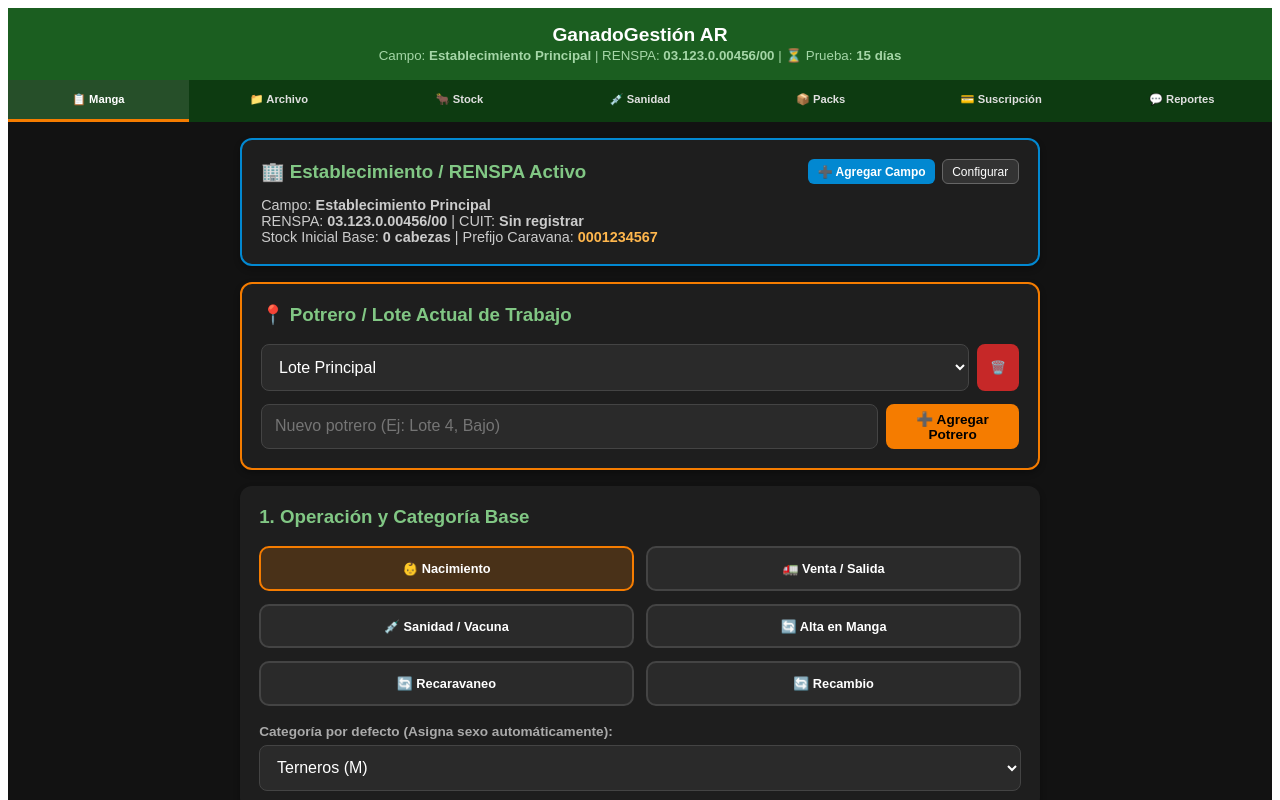
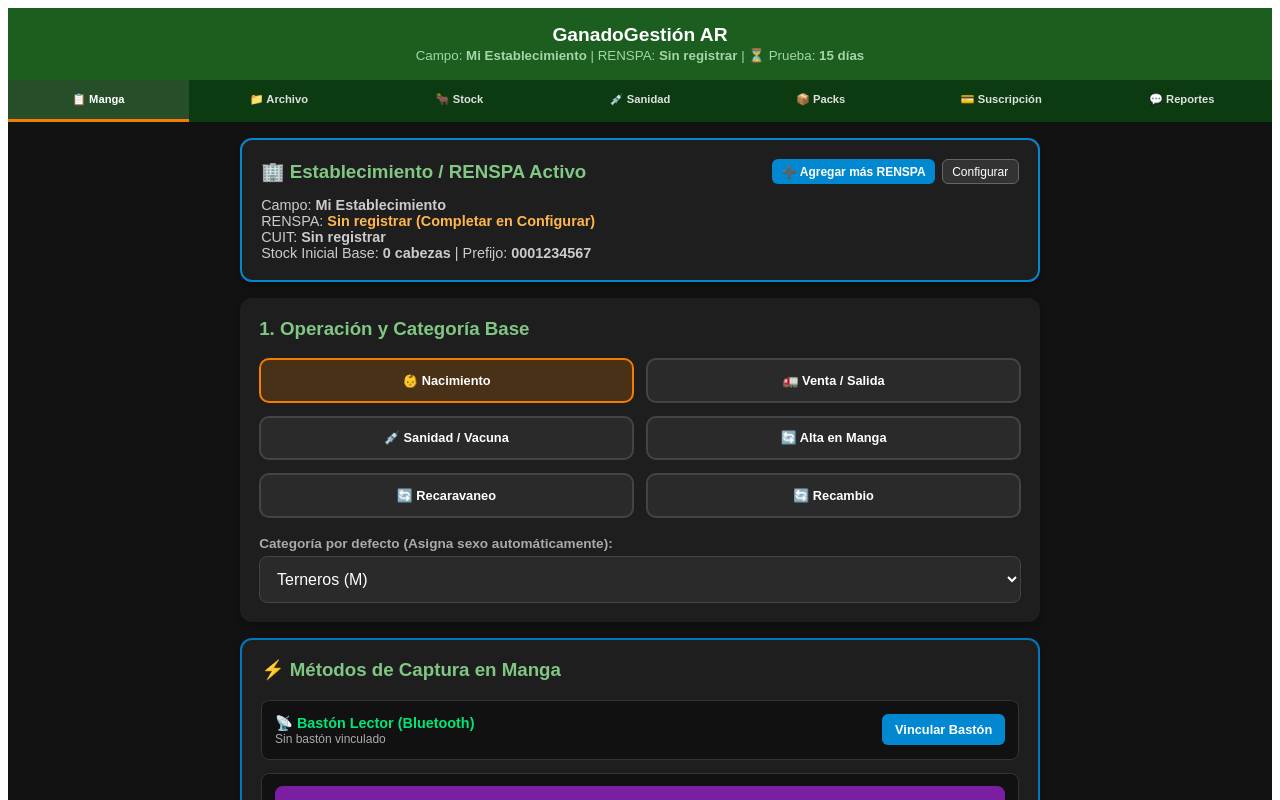
Before and after one commit to ruizmalvina21-rgb/GANADERIA360, a React (Create React App) app: page / in a window 1280 px wide. Shown: the top 800 px of the page. Built offline with nearby package versions, Linux system fonts and the light colour scheme.

Commit message:
Update App.js

```diff
--- a/src/App.js
+++ b/src/App.js
@@ -35,19 +35,18 @@ export default function App() {
     return '';
   };
 
-  // MULTIPLES ESTABLECIMIENTOS / RENSPAS (OFFLINE-FIRST)
+  // MULTIPLES ESTABLECIMIENTOS / RENSPAS (SIN PREFIJOS OBLIGATORIOS)
   const [establecimientos, setEstablecimientos] = useState(() => {
-    const saved = localStorage.getItem('ganado_establecimientos_v2');
+    const saved = localStorage.getItem('ganado_establecimientos_v3');
     if (saved) return JSON.parse(saved);
     return [
       {
         id: 1,
-        nombre: 'Establecimiento Principal',
+        nombre: 'Mi Establecimiento',
         cuit: '',
-        renspa: '03.123.0.00456/00',
+        renspa: '',
         stockInicial: 0,
-        prefijo: '0001234567',
-        potreros: ['Lote Principal', 'Potrero Bajo', 'Monte']
+        prefijo: '0001234567'
       }
     ];
   });
@@ -65,7 +64,6 @@ export default function App() {
   const [tempRenspa, setTempRenspa] = useState(establecimientoActual.renspa);
   const [tempStockInicial, setTempStockInicial] = useState(establecimientoActual.stockInicial);
   const [tempPrefijo, setTempPrefijo] = useState(establecimientoActual.prefijo);
-  const [nuevoPotreroInput, setNuevoPotreroInput] = useState('');
 
   useEffect(() => {
     setTempNombre(establecimientoActual.nombre);
@@ -81,8 +79,8 @@ export default function App() {
         return {
           ...est,
           nombre: tempNombre.trim() || 'Establecimiento Sin Nombre',
-          cuit: tempCuit.trim() || 'Sin CUIT',
-          renspa: tempRenspa.trim() || 'Sin RENSPA',
+          cuit: tempCuit.trim(),
+          renspa: tempRenspa.trim(),
           stockInicial: parseInt(tempStockInicial) || 0,
           prefijo: tempPrefijo.trim() || '0000000000'
         };
@@ -90,15 +88,15 @@ export default function App() {
       return est;
     });
     setEstablecimientos(actualizados);
-    localStorage.setItem('ganado_establecimientos_v2', JSON.stringify(actualizados));
+    localStorage.setItem('ganado_establecimientos_v3', JSON.stringify(actualizados));
     setEditandoEstablecimiento(false);
-    alert('✅ Datos del establecimiento actualizados correctamente.');
+    alert('✅ Datos del RENSPA / Establecimiento guardados correctamente.');
   };
 
-  const agregarNuevoEstablecimiento = () => {
-    let nombreNuevo = prompt('Ingrese el nombre del nuevo establecimiento / campo:');
+  const agregarNuevoRenspaEstablecimiento = () => {
+    let nombreNuevo = prompt('Ingrese el nombre del nuevo Establecimiento / Campo:');
     if (!nombreNuevo) return;
-    let renspaNuevo = prompt('Ingrese el RENSPA del establecimiento (Ej: 03.xxx...):') || 'Sin RENSPA';
+    let renspaNuevo = prompt('Ingrese el número de RENSPA (Ej: 03.xxx... o déjelo para completar después):') || '';
 
     let nuevoEst = {
       id: Date.now(),
@@ -106,16 +104,15 @@ export default function App() {
       cuit: '',
       renspa: renspaNuevo.trim(),
       stockInicial: 0,
-      prefijo: '0001234567',
-      potreros: ['Lote Principal']
+      prefijo: '0001234567'
     };
 
     let actualizados = [...establecimientos, nuevoEst];
     setEstablecimientos(actualizados);
-    localStorage.setItem('ganado_establecimientos_v2', JSON.stringify(actualizados));
+    localStorage.setItem('ganado_establecimientos_v3', JSON.stringify(actualizados));
     setEstacionActivaId(nuevoEst.id);
     localStorage.setItem('ganado_estacion_activa_id', nuevoEst.id);
-    alert(`📁 Establecimiento "${nombreNuevo}" creado y seleccionado.`);
+    alert(`📁 Nuevo RENSPA "${nombreNuevo}" agregado y seleccionado.`);
   };
 
   const seleccionarEstablecimiento = (id) => {
@@ -123,50 +120,7 @@ export default function App() {
     localStorage.setItem('ganado_estacion_activa_id', id);
   };
 
-  const agregarPotreroAlEstablecimiento = () => {
-    if (!nuevoPotreroInput.trim()) return;
-    let potreroLimpio = nuevoPotreroInput.trim();
-    if (establecimientoActual.potreros.includes(potreroLimpio)) {
-      alert('Ese potrero ya existe.');
-      return;
-    }
-    let actualizados = establecimientos.map(est => {
-      if (est.id === establecimientoActual.id) {
-        return { ...est, potreros: [...est.potreros, potreroLimpio] };
-      }
-      return est;
-    });
-    setEstablecimientos(actualizados);
-    localStorage.setItem('ganado_establecimientos_v2', JSON.stringify(actualizados));
-    setNuevoPotreroInput('');
-  };
-
-  const eliminarPotreroDelEstablecimiento = (potreroARemover) => {
-    if (establecimientoActual.potreros.length <= 1) {
-      alert('Debe mantener al menos un potrero.');
-      return;
-    }
-    let actualizados = establecimientos.map(est => {
-      if (est.id === establecimientoActual.id) {
-        return { ...est, potreros: est.potreros.filter(p => p !== potreroARemover) };
-      }
-      return est;
-    });
-    setEstablecimientos(actualizados);
-    localStorage.setItem('ganado_establecimientos_v2', JSON.stringify(actualizados));
-    if (potreroActual === potreroARemover) {
-      setPotreroActual(actualizados.find(e => e.id === establecimientoActual.id).potreros[0]);
-    }
-  };
-
-  const [potreroActual, setPotreroActual] = useState(establecimientoActual.potreros[0] || 'Lote Principal');
-
-  useEffect(() => {
-    if (establecimientoActual && !establecimientoActual.potreros.includes(potreroActual)) {
-      setPotreroActual(establecimientoActual.potreros[0] || 'General');
-    }
-  }, [estacionActivaId]);
-
+  const [potreroActual, setPotreroActual] = useState('Lote Principal');
   const [operacionActual, setOperacionActual] = useState('Nacimiento');
   const [categoriaGlobal, setCategoriaGlobal] = useState('Terneros');
 
@@ -174,29 +128,29 @@ export default function App() {
     return ['Terneras', 'Vaquillonas', 'Vacas'].includes(cat) ? 'H' : 'M';
   };
 
-  const claveReg = `ganado_registros_${establecimientoActual.renspa.replace(/[^a-zA-Z0-9]/g, '_')}`;
+  const claveReg = `ganado_registros_${(establecimientoActual.renspa || establecimientoActual.nombre).replace(/[^a-zA-Z0-9]/g, '_')}`;
   const [registrosDiarios, setRegistrosDiarios] = useState(() => {
     const saved = localStorage.getItem(claveReg);
     return saved ? JSON.parse(saved) : [];
   });
 
-  const claveHist = `ganado_historico_${establecimientoActual.renspa.replace(/[^a-zA-Z0-9]/g, '_')}`;
+  const claveHist = `ganado_historico_${(establecimientoActual.renspa || establecimientoActual.nombre).replace(/[^a-zA-Z0-9]/g, '_')}`;
   const [archivoHistorico, setArchivoHistorico] = useState(() => {
     const saved = localStorage.getItem(claveHist);
     return saved ? JSON.parse(saved) : [];
   });
 
   useEffect(() => {
-    const cReg = `ganado_registros_${establecimientoActual.renspa.replace(/[^a-zA-Z0-9]/g, '_')}`;
-    const cHist = `ganado_historico_${establecimientoActual.renspa.replace(/[^a-zA-Z0-9]/g, '_')}`;
+    const idKey = (establecimientoActual.renspa || establecimientoActual.nombre).replace(/[^a-zA-Z0-9]/g, '_');
+    const cReg = `ganado_registros_${idKey}`;
+    const cHist = `ganado_historico_${idKey}`;
     const regSaved = localStorage.getItem(cReg);
     const histSaved = localStorage.getItem(cHist);
     setRegistrosDiarios(regSaved ? JSON.parse(regSaved) : []);
     setArchivoHistorico(histSaved ? JSON.parse(histSaved) : []);
-  }, [estacionActivaId, establecimientoActual.renspa]);
+  }, [estacionActivaId, establecimientoActual]);
 
   const [filtroOperacionHistorial, setFiltroOperacionHistorial] = useState('TODAS');
-  const [filtroPotreroHistorial, setFiltroPotreroHistorial] = useState('TODOS');
   const [loteTemporal, setLoteTemporal] = useState([]);
 
   const [packsComprados, setPacksComprados] = useState(() => {
@@ -249,7 +203,7 @@ export default function App() {
 
     let mensajePedido = `*📦 SOLICITUD DE PACK DE CARAVANAS*\n`;
     mensajePedido += `Establecimiento: ${establecimientoActual.nombre}\n`;
-    mensajePedido += `RENSPA: ${establecimientoActual.renspa}\n`;
+    mensajePedido += `RENSPA: ${establecimientoActual.renspa || 'Sin especificar'}\n`;
     mensajePedido += `Cantidad solicitada: ${cantidadPackSeleccionada} unidades\n\n`;
     mensajePedido += `🏦 *DATOS PARA EL PAGO:*\nAlias: ${aliasBco}\nCVU: ${cvuBco}`;
 
@@ -260,7 +214,7 @@ export default function App() {
     let precioSeleccionado = obtenerPrecioPlan(planSuscripcionSeleccionado);
     let mensajeSuscripcion = `*💳 SOLICITUD DE SUSCRIPCIÓN (${planSuscripcionSeleccionado.toUpperCase()})*\n`;
     mensajeSuscripcion += `Establecimiento: ${establecimientoActual.nombre}\n`;
-    mensajeSuscripcion += `RENSPA: ${establecimientoActual.renspa}\n\n`;
+    mensajeSuscripcion += `RENSPA: ${establecimientoActual.renspa || 'Sin especificar'}\n\n`;
     mensajeSuscripcion += `Deseo activar el plan *${planSuscripcionSeleccionado}* (${precioSeleccionado}) de ${NOMBRE_APLICACION}.\n`;
     mensajeSuscripcion += `🏦 *DATOS DE TRANSFERENCIA:* \nAlias: ${aliasBco}\nCVU: ${cvuBco}`;
 
@@ -287,7 +241,7 @@ export default function App() {
       tipo: tipoVacuna,
       lote: loteVacuna,
       establecimiento: establecimientoActual.nombre,
-      potrero: potreroActual,
+      renspa: establecimientoActual.renspa || 'Sin RENSPA',
       fecha: new Date().toLocaleDateString(),
       esBrucelosis: tipoVacuna.includes('Brucelosis')
     };
@@ -592,7 +546,7 @@ export default function App() {
 
   const generarTextoResumen = () => {
     let texto = `*REPORTE INSTITUCIONAL DE HACIENDA*\n`;
-    texto += `Establecimiento: ${establecimientoActual.nombre} | RENSPA: ${establecimientoActual.renspa} | Fecha: ${new Date().toLocaleDateString()}\n`;
+    texto += `Establecimiento: ${establecimientoActual.nombre} | RENSPA: ${establecimientoActual.renspa || 'Sin registrar'} | Fecha: ${new Date().toLocaleDateString()}\n`;
     texto += `Stock Actual: ${stockActualCabezas} cabezas | Identificados: ${animalesIdentificados}\n\n`;
     if (registrosDiarios.length > 0) {
       texto += `--- LISTADO CONSOLIDADO ---\n`;
@@ -609,8 +563,7 @@ export default function App() {
 
   const archivoFiltrado = archivoHistorico.filter((carpeta) => {
     const cumpleOp = filtroOperacionHistorial === 'TODAS' || carpeta.operacion === filtroOperacionHistorial;
-    const cumplePot = filtroPotreroHistorial === 'TODOS' || carpeta.potrero === filtroPotreroHistorial;
-    return cumpleOp && cumplePot;
+    return cumpleOp;
   });
 
   const styles = {
@@ -647,7 +600,7 @@ export default function App() {
       <header style={styles.header}>
         <h1 style={{ margin: 0, fontSize: '1.2rem' }}>{NOMBRE_APLICACION}</h1>
         <small style={{ color: '#a5d6a7' }}>
-          Campo: <b>{establecimientoActual.nombre}</b> | RENSPA: <b>{establecimientoActual.renspa}</b> | ⏳ Prueba: <b>{diasPruebaRestantes} días</b>
+          Campo: <b>{establecimientoActual.nombre}</b> | RENSPA: <b>{establecimientoActual.renspa || 'Sin registrar'}</b> | ⏳ Prueba: <b>{diasPruebaRestantes} días</b>
         </small>
       </header>
 
@@ -664,15 +617,16 @@ export default function App() {
       <div style={styles.body}>
         {tab === 'diario' && (
           <div>
+            {/* GESTION EXCLUSIVA DE MULTIPLES RENSPAS / ESTABLECIMIENTOS (SIN LOTES) */}
             <div style={{ ...styles.card, border: '2px solid #0288d1' }}>
               <div style={{ display: 'flex', justifyContent: 'space-between', alignItems: 'center', marginBottom: '0.8rem' }}>
                 <h3 style={{ color: '#81c784', margin: 0 }}>🏢 Establecimiento / RENSPA Activo</h3>
                 <div style={{ display: 'flex', gap: '0.4rem' }}>
                   <button
                     style={{ background: '#0288d1', color: '#fff', border: 'none', padding: '0.3rem 0.6rem', borderRadius: '6px', cursor: 'pointer', fontSize: '0.75rem', fontWeight: 'bold' }}
-                    onClick={agregarNuevoEstablecimiento}
+                    onClick={agregarNuevoRenspaEstablecimiento}
                   >
-                    ➕ Agregar Campo
+                    ➕ Agregar más RENSPA
                   </button>
                   <button
                     style={{ background: '#333', color: '#fff', border: '1px solid #666', padding: '0.3rem 0.6rem', borderRadius: '6px', cursor: 'pointer', fontSize: '0.75rem' }}
@@ -685,14 +639,14 @@ export default function App() {
 
               {establecimientos.length > 1 && (
                 <div style={{ marginBottom: '0.8rem' }}>
-                  <label style={{ fontSize: '0.75rem', color: '#aaa', display: 'block', marginBottom: '0.2rem' }}>Seleccionar campo a administrar:</label>
+                  <label style={{ fontSize: '0.75rem', color: '#aaa', display: 'block', marginBottom: '0.2rem' }}>Cambiar de RENSPA / Establecimiento:</label>
                   <select
                     value={estacionActivaId}
                     onChange={(e) => seleccionarEstablecimiento(Number(e.target.value))}
                     style={styles.select}
                   >
                     {establecimientos.map(est => (
-                      <option key={est.id} value={est.id}>{est.nombre} (RENSPA: {est.renspa})</option>
+                      <option key={est.id} value={est.id}>{est.nombre} (RENSPA: {est.renspa || 'Sin registrar'})</option>
                     ))}
                   </select>
                 </div>
@@ -701,8 +655,9 @@ export default function App() {
               {!editandoEstablecimiento ? (
                 <div style={{ fontSize: '0.9rem', color: '#ccc', marginTop: '0.5rem' }}>
                   <div>Campo: <b>{establecimientoActual.nombre}</b></div>
-                  <div>RENSPA: <b>{establecimientoActual.renspa || 'Sin registrar'}</b> | CUIT: <b>{establecimientoActual.cuit || 'Sin registrar'}</b></div>
-                  <div>Stock Inicial Base: <b>{establecimientoActual.stockInicial || 0} cabezas</b> | Prefijo Caravana: <b style={{ color: '#ffb74d' }}>{establecimientoActual.prefijo}</b></div>
+                  <div>RENSPA: <b style={{ color: '#ffb74d' }}>{establecimientoActual.renspa || 'Sin registrar (Completar en Configurar)'}</b></div>
+                  <div>CUIT: <b>{establecimientoActual.cuit || 'Sin registrar'}</b></div>
+                  <div>Stock Inicial Base: <b>{establecimientoActual.stockInicial || 0} cabezas</b> | Prefijo: <b>{establecimientoActual.prefijo}</b></div>
                 </div>
               ) : (
                 <div style={{ marginTop: '0.8rem' }}>
@@ -710,10 +665,10 @@ export default function App() {
                   <input type="text" value={tempNombre} onChange={(e) => setTempNombre(e.target.value)} style={styles.input} />
 
                   <label style={{ fontSize: '0.75rem', color: '#aaa', marginTop: '0.5rem', display: 'block' }}>CUIT:</label>
-                  <input type="text" value={tempCuit} onChange={(e) => setTempCuit(e.target.value)} style={styles.input} />
+                  <input type="text" placeholder="Ej: 20-XXXXXXXX-X" value={tempCuit} onChange={(e) => setTempCuit(e.target.value)} style={styles.input} />
 
-                  <label style={{ fontSize: '0.75rem', color: '#aaa', marginTop: '0.5rem', display: 'block' }}>RENSPA:</label>
-                  <input type="text" value={tempRenspa} onChange={(e) => setTempRenspa(e.target.value)} style={styles.input} />
+                  <label style={{ fontSize: '0.75rem', color: '#aaa', marginTop: '0.5rem', display: 'block' }}>RENSPA (Número oficial):</label>
+                  <input type="text" placeholder="Ej: 03.123.0.00456/00" value={tempRenspa} onChange={(e) => setTempRenspa(e.target.value)} style={styles.input} />
 
                   <label style={{ fontSize: '0.75rem', color: '#aaa', marginTop: '0.5rem', display: 'block' }}>Stock Inicial de Hacienda (Cabezas al iniciar):</label>
                   <input type="number" value={tempStockInicial} onChange={(e) => setTempStockInicial(e.target.value)} style={styles.input} />
@@ -722,43 +677,10 @@ export default function App() {
                   <input type="text" maxLength={10} value={tempPrefijo} onChange={(e) => setTempPrefijo(e.target.value)} style={styles.input} />
 
                   <button style={{ ...styles.btnMain, backgroundColor: '#2e7d32', marginTop: '0.8rem' }} onClick={guardarEstablecimientoActual}>
-                    💾 Guardar Cambios del Establecimiento
+                    💾 Guardar Datos de este RENSPA
                   </button>
                 </div>
               )}
-            </div>
-
-            <div style={{ ...styles.card, border: '2px solid #f57c00' }}>
-              <h3 style={{ color: '#81c784', marginTop: 0 }}>📍 Potrero / Lote Actual de Trabajo</h3>
-
-              <div style={{ display: 'flex', gap: '0.5rem', marginBottom: '0.8rem' }}>
-                <select value={potreroActual} onChange={(e) => setPotreroActual(e.target.value)} style={{ ...styles.select, marginTop: 0 }}>
-                  {establecimientoActual.potreros.map((l) => (<option key={l} value={l}>{l}</option>))}
-                </select>
-                <button
-                  style={{ background: '#c62828', color: '#fff', border: 'none', padding: '0 0.8rem', borderRadius: '8px', cursor: 'pointer', fontSize: '0.8rem', fontWeight: 'bold' }}
-                  onClick={() => eliminarPotreroDelEstablecimiento(potreroActual)}
-                  title="Eliminar potrero actual"
-                >
-                  🗑️
-                </button>
-              </div>
-
-              <div style={{ display: 'flex', gap: '0.5rem' }}>
-                <input
-                  type="text"
-                  placeholder="Nuevo potrero (Ej: Lote 4, Bajo)"
-                  value={nuevoPotreroInput}
-                  onChange={(e) => setNuevoPotreroInput(e.target.value)}
-                  style={{ ...styles.input, marginTop: 0 }}
-                />
-                <button
-                  style={{ background: '#f57c00', color: '#000', border: 'none', padding: '0 1rem', borderRadius: '8px', fontWeight: 'bold', cursor: 'pointer', fontSize: '0.85rem' }}
-                  onClick={agregarPotreroAlEstablecimiento}
-                >
-                  ➕ Agregar Potrero
-                </button>
-              </div>
             </div>
 
             <div style={styles.card}>
@@ -894,11 +816,11 @@ export default function App() {
 
               <div style={{ maxHeight: '220px', overflowY: 'auto', marginBottom: '1rem' }}>
                 {registrosDiarios.length === 0 ? (
-                  <p style={{ color: '#aaa' }}>Sin registros definitivos hoy para este establecimiento.</p>
+                  <p style={{ color: '#aaa' }}>Sin registros definitivos hoy para este RENSPA.</p>
                 ) : (
                   registrosDiarios.slice().reverse().map((r, idx) => (
                     <div key={r.id} style={styles.itemReg(r.esExcepcion)}>
-                      <strong>#{registrosDiarios.length - idx}</strong> — Caravana: <b style={{ color: '#81c784' }}>{r.caravana}</b> | <b style={{ color: '#ffb74d' }}>{r.categoria}</b> ({r.sexo}) — 📍 <b>{r.potrero}</b> ({r.operacion})
+                      <strong>#{registrosDiarios.length - idx}</strong> — Caravana: <b style={{ color: '#81c784' }}>{r.caravana}</b> | <b style={{ color: '#ffb74d' }}>{r.categoria}</b> ({r.sexo}) — ({r.operacion})
                     </div>
                   ))
                 )}
@@ -919,11 +841,10 @@ export default function App() {
           <div style={styles.card}>
             <h3 style={{ color: '#81c784', marginTop: 0 }}>📁 Carpeta de Archivo Histórico de Lotes</h3>
             <p style={{ fontSize: '0.85rem', color: '#ccc', marginBottom: '1rem' }}>
-              Registros guardados para <b>{establecimientoActual.nombre}</b> (RENSPA: {establecimientoActual.renspa}).
+              Registros guardados para <b>{establecimientoActual.nombre}</b> (RENSPA: {establecimientoActual.renspa || 'Sin registrar'}).
             </p>
 
-            <div style={{ display: 'grid', gridTemplateColumns: '1fr 1fr', gap: '0.8rem', marginBottom: '1rem' }}>
-              <div>
+            <div style={{ marginBottom: '1rem' }}>
               <label style={{ fontSize: '0.75rem', color: '#aaa' }}>Filtrar por Operación:</label>
               <select value={filtroOperacionHistorial} onChange={(e) => setFiltroOperacionHistorial(e.target.value)} style={styles.select}>
                 <option value="TODAS">Todas las operaciones</option>
@@ -934,14 +855,6 @@ export default function App() {
                 <option value="Recaravaneo">Recaravaneo</option>
                 <option value="Recambio">Recambio</option>
               </select>
-              </div>
-              <div>
-                <label style={{ fontSize: '0.75rem', color: '#aaa' }}>Filtrar por Potrero:</label>
-                <select value={filtroPotreroHistorial} onChange={(e) => setFiltroPotreroHistorial(e.target.value)} style={styles.select}>
-                  <option value="TODOS">Todos los potreros</option>
-                  {establecimientoActual.potreros.map(l => <option key={l} value={l}>{l}</option>)}
-                </select>
-              </div>
             </div>
 
             {archivoFiltrado.length === 0 ? (
@@ -960,7 +873,7 @@ export default function App() {
                           <span style={{ fontSize: '0.75rem', color: '#aaa' }}>{carpeta.fecha}</span>
                         </div>
                         <div style={{ fontSize: '0.85rem', color: '#ddd', margin: '0.4rem 0' }}>
-                          Potrero: <b>{carpeta.potrero}</b> | Total: <b>{carpeta.cantidad} cabezas</b> (<b style={{ color: '#81c784' }}>{totalM} M</b>, <b style={{ color: '#ff8a80' }}>{totalH} H</b>)
+                          Total: <b>{carpeta.cantidad} cabezas</b> (<b style={{ color: '#81c784' }}>{totalM} M</b>, <b style={{ color: '#ff8a80' }}>{totalH} H</b>)
                         </div>
                         <button
                           style={{ background: '#2e7d32', color: '#fff', border: 'none', padding: '0.4rem 0.8rem', borderRadius: '6px', fontWeight: 'bold', cursor: 'pointer', fontSize: '0.8rem', marginTop: '0.3rem' }}
@@ -974,7 +887,7 @@ export default function App() {
                 </div>
 
                 <button style={{ ...styles.btnMain, backgroundColor: '#c62828' }} onClick={vaciarArchivoHistorico}>
-                  🗑️ Vaciar Archivo Histórico de este Establecimiento
+                  🗑️ Vaciar Archivo Histórico de este RENSPA
                 </button>
               </div>
             )}
```
Lines whose indentation alone changed are shown as unchanged.
